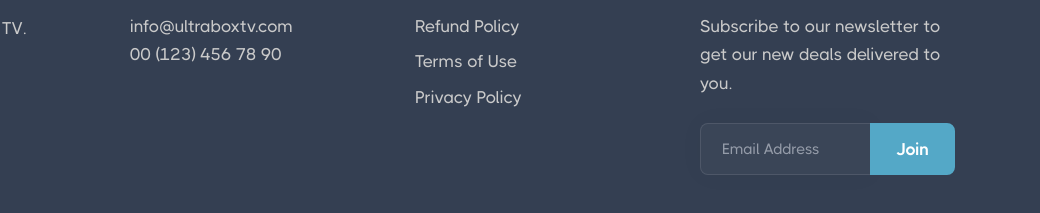
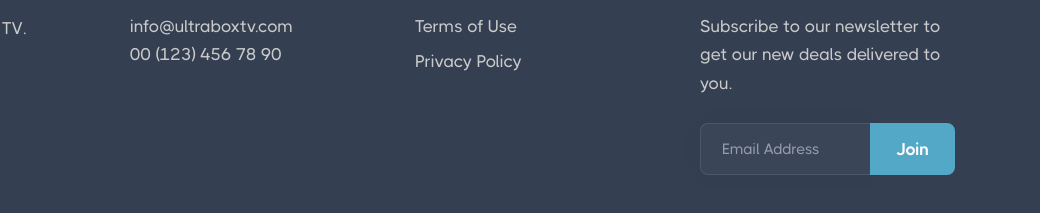
Before and after one commit to AbderrahimFouadDev/ultraboxtv, a plain HTML site: page FAQ.html in a window 1280 px wide. Shown: the part 1042-1255 px from the top of the page, 240-1280 px from the left. Drawn offline with Linux system fonts and the light colour scheme.

Commit message:
Update FAQ.html

```diff
--- a/FAQ.html
+++ b/FAQ.html
@@ -297,9 +297,8 @@ Even though we are not pirating anything here and the channels that we provide o
           <div class="widget">
             <h4 class="widget-title text-white mb-3">Learn More</h4>
             <ul class="list-unstyled  mb-0">
-              <li><a href="#">Refund Policy</a></li>
-              <li><a href="#">Terms of Use</a></li>
-              <li><a href="#">Privacy Policy</a></li>
+              <li><a href="https://ultraboxtv.com/privacypolicy.html">Terms of Use</a></li>
+              <li><a href="https://ultraboxtv.com/privacypolicy.html">Privacy Policy</a></li>
             </ul>
           </div>
           <!-- /.widget -->
```
